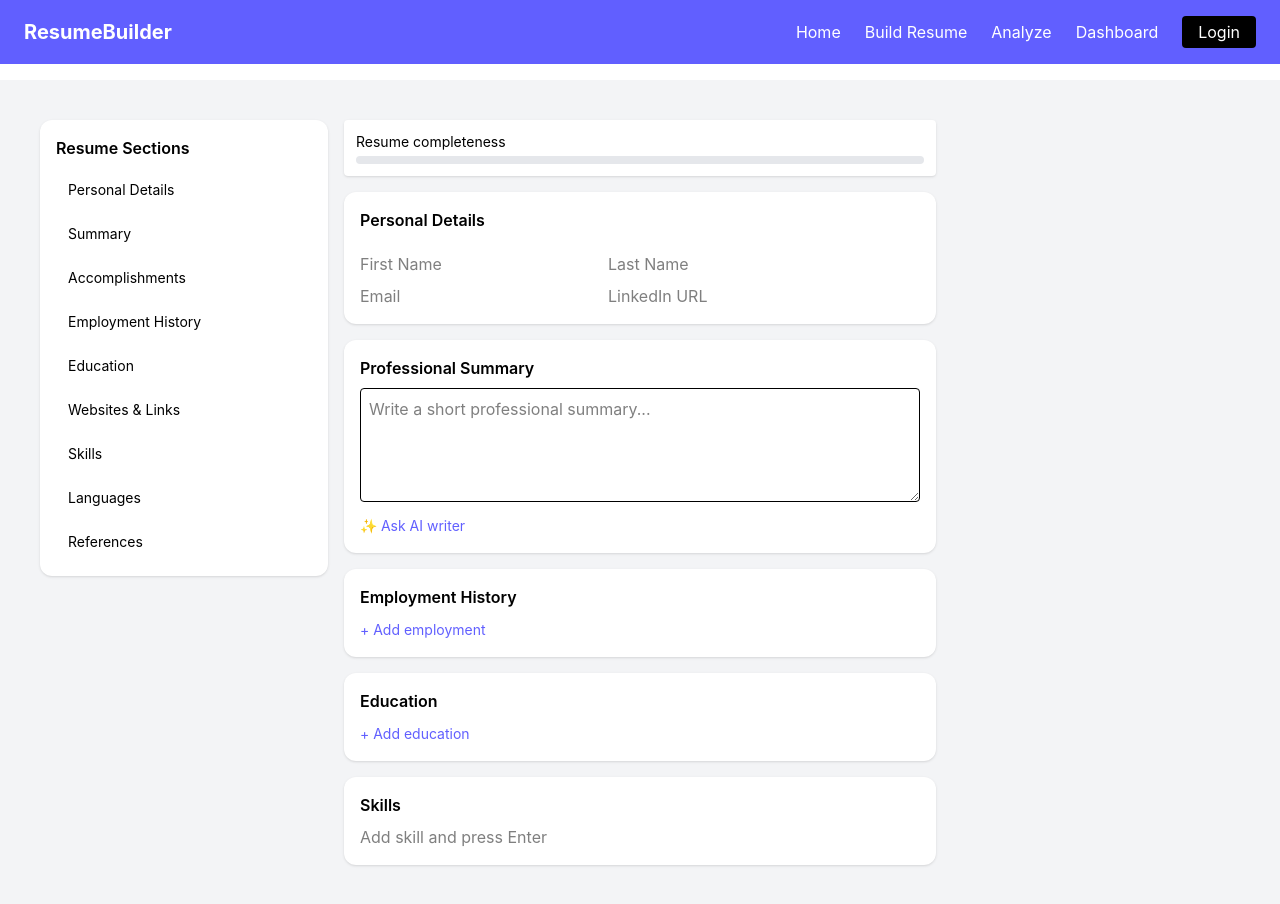
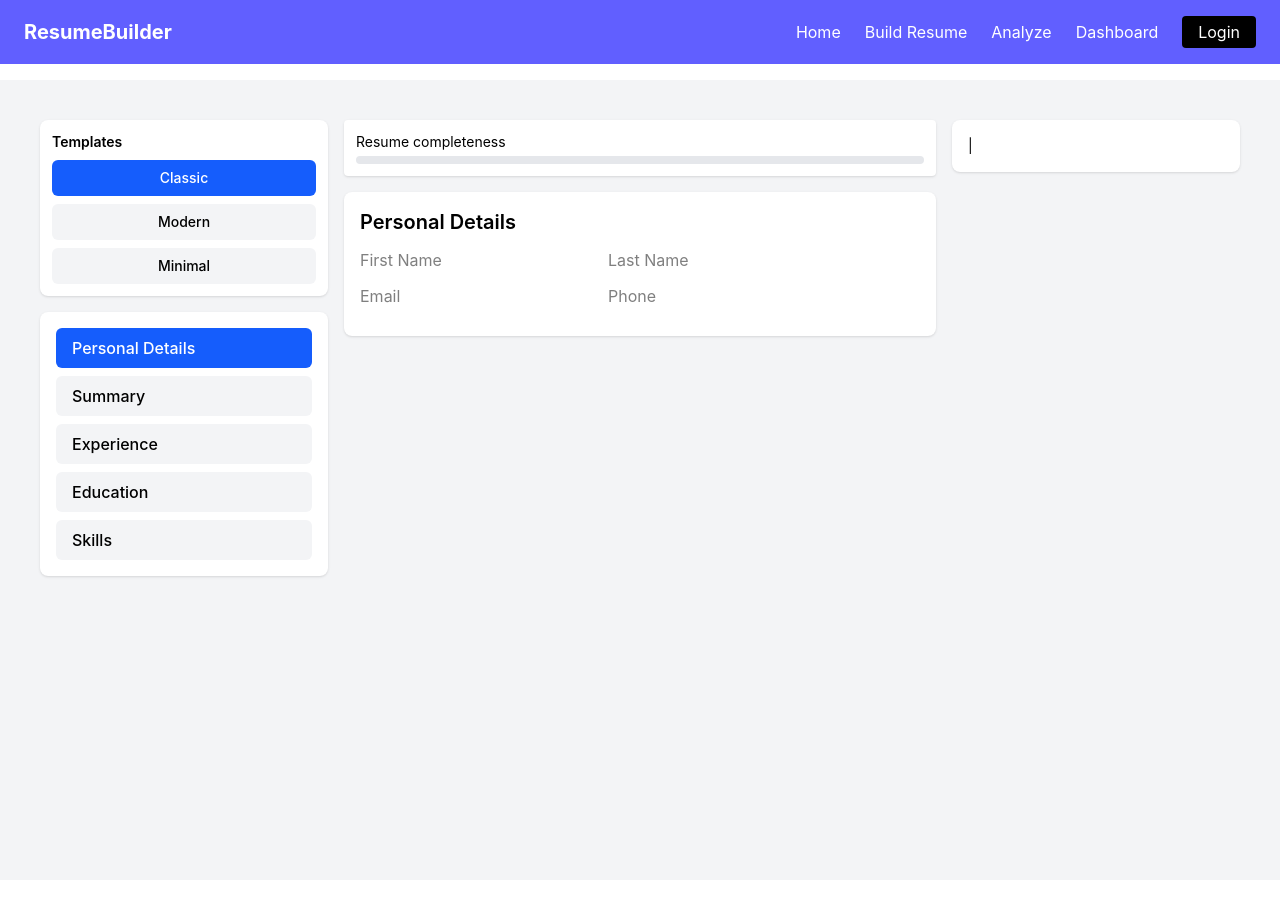
Before and after one commit to coder-nikhil011/Building_Resume, a React (Vite) app in the folder resume-frontend/: page /build in a window 1280 px wide. After the commit the page ends 880 px from the top, so only its background shows below. Built offline with nearby package versions, Linux system fonts and the light colour scheme.

Commit message:
add new pages in resume section

```diff
--- a/resume-frontend/src/components/resume/PersonalDetails.jsx
+++ b/resume-frontend/src/components/resume/PersonalDetails.jsx
@@ -1,19 +1,50 @@
 import React from "react";
 export default function PersonalDetails({ resume, setResume }) {
-  const update = (key, value) =>
+  const handleChange = (e) => {
     setResume({
       ...resume,
-      personal: { ...resume.personal, [key]: value },
+      personal: {
+        ...resume.personal,
+        [e.target.name]: e.target.value,
+      },
     });
+  };
 
   return (
-    <div className="bg-white p-4 rounded-xl shadow">
-      <h3 className="font-semibold mb-3">Personal Details</h3>
+    <div className="bg-white p-4 rounded-lg shadow space-y-3">
+      <h2 className="text-xl font-semibold">Personal Details</h2>
 
-      <input className="input" placeholder="First Name" onChange={e => update("firstName", e.target.value)} />
-      <input className="input mt-2" placeholder="Last Name" onChange={e => update("lastName", e.target.value)} />
-      <input className="input mt-2" placeholder="Email" onChange={e => update("email", e.target.value)} />
-      <input className="input mt-2" placeholder="LinkedIn URL" />
+      <input
+        name="firstName"
+        placeholder="First Name"
+        value={resume.personal.firstName}
+        onChange={handleChange}
+        className="input"
+      />
+
+      <input
+        name="lastName"
+        placeholder="Last Name"
+        value={resume.personal.lastName}
+        onChange={handleChange}
+        className="input"
+      />
+
+      <input
+        name="email"
+        placeholder="Email"
+        value={resume.personal.email}
+        onChange={handleChange}
+        className="input"
+      />
+
+      <input
+        name="phone"
+        placeholder="Phone"
+        value={resume.personal.phone}
+        onChange={handleChange}
+        className="input"
+      />
     </div>
   );
 }
--- a/resume-frontend/src/components/resume/ResumeBuilder.jsx
+++ b/resume-frontend/src/components/resume/ResumeBuilder.jsx
@@ -1,4 +1,3 @@
-// src/components/resume/ResumeBuilder.jsx
 import { useState } from "react";
 import Sidebar from "./Sidebar";
 import PersonalDetails from "./PersonalDetails";
@@ -6,45 +5,86 @@ import Summary from "./Summary";
 import Experience from "./Experience";
 import Education from "./Education";
 import Skills from "./Skills";
+import React from "react";
+import TemplateSelector from "./TemplateSelector";
 import ResumePreview from "./ResumePreview";
 import ProgressBar from "./ProgressBar";
-import TextArea from "./TextArea";
-import Section from "./Section";
-import Input from "./Input";
-import React from "react";
 
 export default function ResumeBuilder() {
+  const [activeSection, setActiveSection] = useState("personal");
+  const [activeTemplate, setActiveTemplate] = useState("classic");
+
   const [resume, setResume] = useState({
-    personal: {},
+    personal: {
+      firstName: "",
+      lastName: "",
+      email: "",
+      phone: "",
+      city: "",
+      country: "",
+    },
     summary: "",
     experience: [],
     education: [],
     skills: [],
   });
 
+  const completedEducation = resume.education.filter(
+    (edu) => edu.degree && edu.institute && edu.year
+  ).length;
+
+  const completedExperience = resume.experience.filter(
+    (exp) => exp.role && exp.company
+  ).length;
+
+  const completedPersonal =
+    Object.values(resume.personal).filter(Boolean).length;
+
   const completion =
-    Object.keys(resume.personal).length * 5 +
+    Math.min(completedPersonal * 5, 25) +
     (resume.summary ? 15 : 0) +
-    resume.experience.length * 15 +
-    resume.education.length * 10 +
+    completedExperience * 15 +
+    completedEducation * 10 +
     resume.skills.length * 5;
 
   return (
     <div className="grid grid-cols-12 gap-4 p-4">
       {/* LEFT */}
-      <div className="col-span-12 md:col-span-3">
-        <Sidebar />
+      <div className="col-span-12 md:col-span-3 space-y-4">
+        <TemplateSelector
+          activeTemplate={activeTemplate}
+          setActiveTemplate={setActiveTemplate}
+        />
+
+        <Sidebar
+          activeSection={activeSection}
+          setActiveSection={setActiveSection}
+        />
       </div>
 
       {/* CENTER */}
       <div className="col-span-12 md:col-span-6 space-y-4">
         <ProgressBar value={Math.min(completion, 100)} />
 
-        <PersonalDetails resume={resume} setResume={setResume} />
-        <Summary resume={resume} setResume={setResume} />
-        <Experience resume={resume} setResume={setResume} />
-        <Education resume={resume} setResume={setResume} />
-        <Skills resume={resume} setResume={setResume} />
+        {activeSection === "personal" && (
+          <PersonalDetails resume={resume} setResume={setResume} />
+        )}
+
+        {activeSection === "summary" && (
+          <Summary resume={resume} setResume={setResume} />
+        )}
+
+        {activeSection === "experience" && (
+          <Experience resume={resume} setResume={setResume} />
+        )}
+
+        {activeSection === "education" && (
+          <Education resume={resume} setResume={setResume} />
+        )}
+
+        {activeSection === "skills" && (
+          <Skills resume={resume} setResume={setResume} />
+        )}
       </div>
 
       {/* RIGHT */}
--- a/resume-frontend/src/components/resume/ResumePreview.jsx
+++ b/resume-frontend/src/components/resume/ResumePreview.jsx
@@ -1,25 +1,17 @@
-// src/components/resume/ResumePreview.jsx
+import ClassicTemplate from "./templates/ClassicTemplate";
+import ModernTemplate from "./templates/ModernTemplate";
+import MinimalTemplate from "./templates/MinimalTemplate";
 import React from "react";
-export default function ResumePreview({ data }) {
-  if (!data) return null;
 
-  return (
-    <div className="bg-white border rounded p-4">
-      <h2 className="font-bold text-lg">
-        {data.firstName || "Your Name"} {data.lastName}
-      </h2>
+export default function ResumePreview({ resume, activeTemplate }) {
+  switch (activeTemplate) {
+    case "modern":
+      return <ModernTemplate resume={resume} />;
 
-      <p className="text-sm text-gray-600">{data.job}</p>
+    case "minimal":
+      return <MinimalTemplate resume={resume} />;
 
-      <hr className="my-2" />
-
-      <p className="text-sm">{data.summary}</p>
-
-      <ul className="list-disc ml-5 mt-2 text-sm">
-        {data.skills?.map((s, i) => (
-          <li key={i}>{s}</li>
-        ))}
-      </ul>
-    </div>
-  );
+    default:
+      return <ClassicTemplate resume={resume} />;
+  }
 }
--- a/resume-frontend/src/components/resume/Sidebar.jsx
+++ b/resume-frontend/src/components/resume/Sidebar.jsx
@@ -1,27 +1,27 @@
-// src/components/resume/Sidebar.jsx
 import React from "react";
-export default function Sidebar() {
+export default function Sidebar({ activeSection, setActiveSection }) {
   const sections = [
-    "Personal Details",
-    "Summary",
-    "Accomplishments",
-    "Employment History",
-    "Education",
-    "Websites & Links",
-    "Skills",
-    "Languages",
-    "References",
+    { id: "personal", label: "Personal Details" },
+    { id: "summary", label: "Summary" },
+    { id: "experience", label: "Experience" },
+    { id: "education", label: "Education" },
+    { id: "skills", label: "Skills" },
   ];
 
   return (
-    <div className="bg-white rounded-xl shadow p-4 space-y-2">
-      <h2 className="font-semibold mb-3">Resume Sections</h2>
-      {sections.map((s) => (
+    <div className="bg-white rounded-lg shadow p-4 space-y-2">
+      {sections.map((sec) => (
         <button
-          key={s}
-          className="w-full text-left px-3 py-2 rounded hover:bg-indigo-50 text-sm"
+          key={sec.id}
+          onClick={() => setActiveSection(sec.id)}
+          className={`w-full text-left px-4 py-2 rounded-md font-medium transition
+            ${
+              activeSection === sec.id
+                ? "bg-blue-600 text-white"
+                : "bg-gray-100 hover:bg-gray-200"
+            }`}
         >
-          {s}
+          {sec.label}
         </button>
       ))}
     </div>
--- a/resume-frontend/src/components/resume/Summary.jsx
+++ b/resume-frontend/src/components/resume/Summary.jsx
@@ -1,15 +1,18 @@
 import React from "react";
 export default function Summary({ resume, setResume }) {
   return (
-    <div className="bg-white p-4 rounded-xl shadow">
-      <h3 className="font-semibold mb-2">Professional Summary</h3>
+    <div className="bg-white p-4 rounded-lg shadow">
+      <h2 className="text-xl font-semibold mb-2">Professional Summary</h2>
+
       <textarea
-        className="w-full border rounded p-2"
-        rows="4"
-        placeholder="Write a short professional summary..."
-        onChange={(e) => setResume({ ...resume, summary: e.target.value })}
+        rows="6"
+        value={resume.summary}
+        onChange={(e) =>
+          setResume({ ...resume, summary: e.target.value })
+        }
+        placeholder="Write your professional summary..."
+        className="w-full border rounded-md p-2"
       />
-      <button className="mt-2 text-indigo-500 text-sm">✨ Ask AI writer</button>
     </div>
   );
 }
--- /dev/null
+++ b/resume-frontend/src/components/resume/TemplateSelector.jsx
@@ -0,0 +1,29 @@
+import React from "react";
+export default function TemplateSelector({ activeTemplate, setActiveTemplate }) {
+  const templates = [
+    { id: "classic", name: "Classic" },
+    { id: "modern", name: "Modern" },
+    { id: "minimal", name: "Minimal" },
+  ];
+
+  return (
+    <div className="bg-white p-3 rounded-lg shadow space-y-2">
+      <h3 className="font-semibold text-sm">Templates</h3>
+
+      {templates.map((t) => (
+        <button
+          key={t.id}
+          onClick={() => setActiveTemplate(t.id)}
+          className={`w-full py-2 rounded-md text-sm font-medium transition
+            ${
+              activeTemplate === t.id
+                ? "bg-blue-600 text-white"
+                : "bg-gray-100 hover:bg-gray-200"
+            }`}
+        >
+          {t.name}
+        </button>
+      ))}
+    </div>
+  );
+}
--- /dev/null
+++ b/resume-frontend/src/components/resume/templates/ClassicTemplate.jsx
@@ -0,0 +1,27 @@
+import React from "react";
+export default function ClassicTemplate({ resume }) {
+  const { personal, summary, experience, education, skills } = resume;
+
+  return (
+    <div className="bg-white p-4 rounded-lg shadow text-sm">
+      <h1 className="text-lg font-bold">
+        {personal.firstName} {personal.lastName}
+      </h1>
+      <p>{personal.email} | {personal.phone}</p>
+
+      {summary && (
+        <>
+          <hr className="my-2" />
+          <p>{summary}</p>
+        </>
+      )}
+
+      {skills.length > 0 && (
+        <>
+          <hr className="my-2" />
+          <p><strong>Skills:</strong> {skills.join(", ")}</p>
+        </>
+      )}
+    </div>
+  );
+}
--- /dev/null
+++ b/resume-frontend/src/components/resume/templates/MinimalTemplate.jsx
@@ -0,0 +1,14 @@
+export default function MinimalTemplate({ resume }) {
+  const { personal, summary } = resume;
+
+  return (
+    <div className="bg-white p-6 text-sm">
+      <h1 className="text-lg font-bold">
+        {personal.firstName} {personal.lastName}
+      </h1>
+      <p>{personal.email} | {personal.phone}</p>
+
+      {summary && <p className="mt-4">{summary}</p>}
+    </div>
+  );
+}
--- /dev/null
+++ b/resume-frontend/src/components/resume/templates/ModernTemplate.jsx
@@ -0,0 +1,18 @@
+export default function ModernTemplate({ resume }) {
+  const { personal, summary, skills } = resume;
+
+  return (
+    <div className="bg-white shadow grid grid-cols-3 min-h-[600px]">
+      <div className="bg-blue-600 text-white p-4">
+        <h1 className="text-lg font-bold">
+          {personal.firstName} {personal.lastName}
+        </h1>
+        <p className="text-xs">{personal.email}</p>
+      </div>
+
+      <div className="col-span-2 p-6">
+        <p>{summary}</p>
+      </div>
+    </div>
+  );
+}
```
